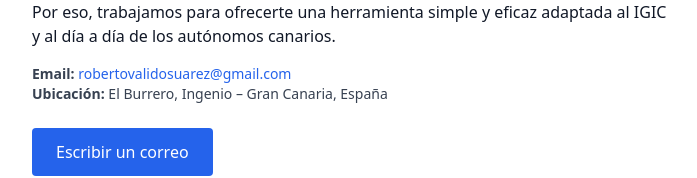
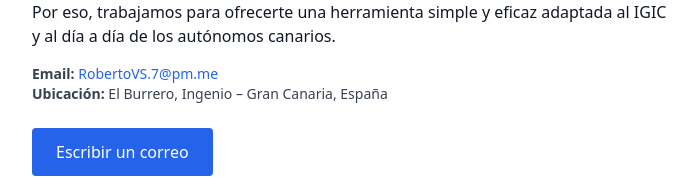
Before and after one commit to Roberto77gc/islaconta, an Astro site: page /contacto in a window 1280 px wide. Shown: the part 196-374 px from the top of the page, without its empty margins (288-985 px from the left). Built offline with nearby package versions, Linux system fonts and the light colour scheme; Astro itself is replaced by a stand-in of ours.

Commit message:
Cambiar email de contacto.astro

```diff
--- a/src/pages/contacto.astro
+++ b/src/pages/contacto.astro
@@ -25,7 +25,7 @@ const description = "Contacta con IslaConta®, la herramienta gratuita para aut
     </p>
 
     <ul class="mb-6 text-sm text-gray-700">
-      <li><strong>Email:</strong> <a href="mailto:RobertoVS.7@pm.me" class="text-blue-600 hover:underline">robertovalidosuarez@gmail.com</a></li>
+      <li><strong>Email:</strong> <a href="mailto:RobertoVS.7@pm.me" class="text-blue-600 hover:underline">RobertoVS.7@pm.me</a></li>
       <li><strong>Ubicación:</strong> El Burrero, Ingenio – Gran Canaria, España</li>
     </ul>
 
```
